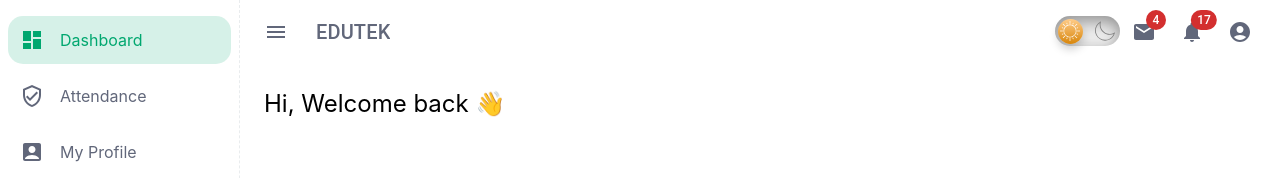
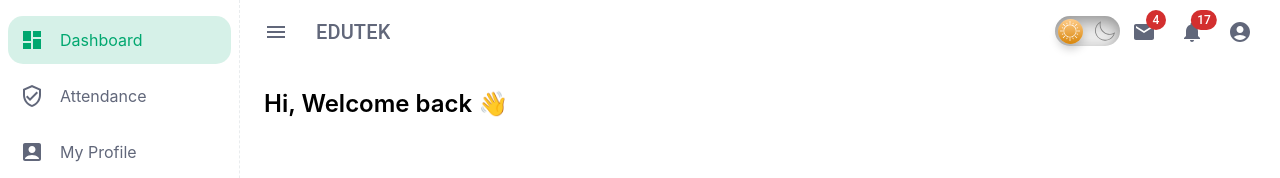
Before and after one commit to sanjayKumar-dev/edutek, a React (Create React App) app: page / in a window 1280 px wide. Shown: the top 178 px of the page. Built offline with nearby package versions, Linux system fonts and the light colour scheme.

Commit message:
Small Change in app

```diff
--- a/src/App.jsx
+++ b/src/App.jsx
@@ -1,14 +1,18 @@
-import { useState } from 'react'
+import { useEffect, useState } from 'react'
 import './App.css'
 import Header from './component/header/Header'
 import Sidenav from './component/sidenav/Sidenav'
 import Student from './component/student/Student'
 
 function App() {
-  const [isSidenavOpen, setIsSidenavOpen] = useState(true)
+  const [isSidenavOpen, setIsSidenavOpen] = useState(false)
   const handleSidenavOpen = () => {
     setIsSidenavOpen(!isSidenavOpen)
   }
+
+  useEffect(() => {
+    setIsSidenavOpen(window.innerWidth >= 768)
+  }, [])
 
   return (
     <div className="app flex">
--- a/src/component/student/Student.jsx
+++ b/src/component/student/Student.jsx
@@ -2,7 +2,7 @@ import React from 'react'
 
 const Student = () => {
     return (
-        <div className='text-2xl'>Hi, Welcome back 👋</div>
+        <div className='text-2xl font-semibold'>Hi, Welcome back 👋</div>
     )
 }
 
```
